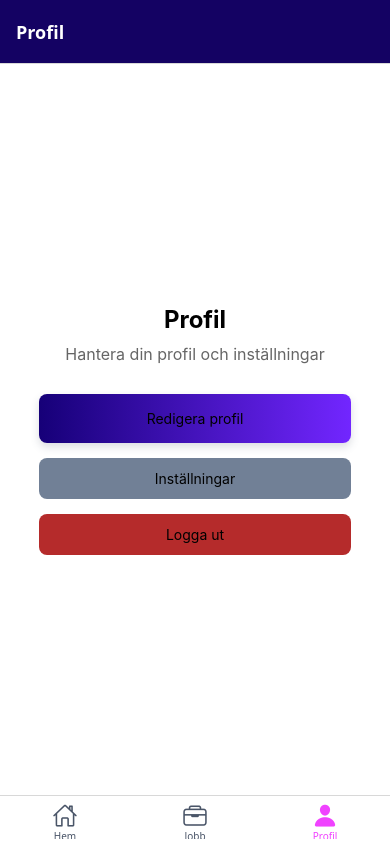
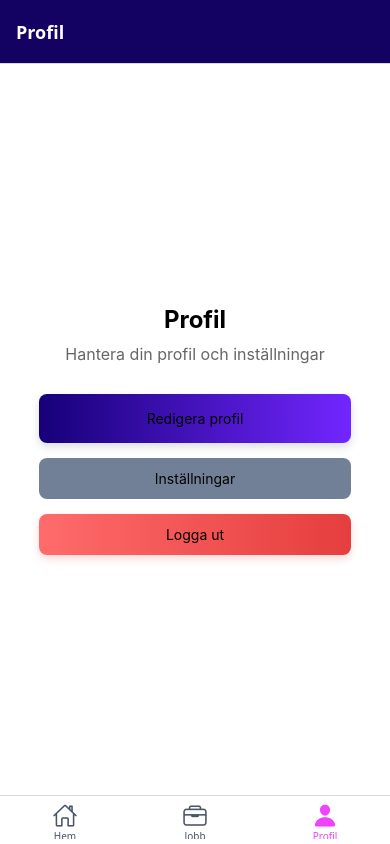
Before and after one commit to Nigora21-02/HireMock, a React Native app: screen /Profil in a window 390 px wide. Built offline with nearby package versions, Linux system fonts and the light colour scheme.

Commit message:
Add dynamic button with danger gradient color

```diff
--- a/components/button/Button.tsx
+++ b/components/button/Button.tsx
@@ -66,7 +66,28 @@ export default function Button({
     );
   }
 
-  // Regular TouchableOpacity for other variants
+
+  if (variant === 'danger' && !disabled && !loading) {
+    return (
+      <TouchableOpacity
+        onPress={onPress}
+        disabled={disabled || loading}
+        activeOpacity={0.8}
+        accessibilityLabel={accessibilityLabel}
+      >
+        <LinearGradient
+          colors={GradientTokens.error.colors as [string, string]}
+          start={GradientTokens.error.start}
+          end={GradientTokens.error.end}
+          style={Array.isArray(buttonStyle) ? Object.assign({}, ...buttonStyle) : buttonStyle}
+        >
+          {children}
+        </LinearGradient>
+      </TouchableOpacity>
+    );
+  }
+
+
   return (
     <TouchableOpacity
       style={buttonStyle}
--- a/components/button/styles.ts
+++ b/components/button/styles.ts
@@ -44,11 +44,18 @@ export const styles = StyleSheet.create({
   },
   outlineButton: {
     backgroundColor: 'transparent',
-    borderWidth: 2,
-    borderColor: ColorTokens.purple[800],
+    borderWidth: 1.2,
+    borderColor: ColorTokens.pink[500],
   },
   dangerButton: {
-    backgroundColor: ColorTokens.red[500],
+    shadowColor: '#E53E3E',
+    shadowOffset: {
+      width: 0,
+      height: 4,
+    },
+    shadowOpacity: 0.2,
+    shadowRadius: 8,
+    elevation: 8, // Android shadow
   },
   successButton: {
     backgroundColor: ColorTokens.green[500],
@@ -94,7 +101,7 @@ export const styles = StyleSheet.create({
     color: ColorTokens.white,
   },
   outlineText: {
-    color: ColorTokens.purple[800],
+    color: ColorTokens.blue[900],
   },
   dangerText: {
     color: ColorTokens.white,
--- a/components/button/styles/getButtonTextStyle.ts
+++ b/components/button/styles/getButtonTextStyle.ts
@@ -29,7 +29,7 @@ export const getButtonTextStyle = (variant: ButtonVariant, disabled: boolean): T
     case 'outline':
       return {
         ...baseStyle,
-        color: ColorTokens.purple[800],
+        color: ColorTokens.blue[700],
       };
     case 'danger':
       return {
--- a/constants/tokens.ts
+++ b/constants/tokens.ts
@@ -53,8 +53,8 @@ export const ColorTokens = {
   red: {
     50: '#FED7D7',
     100: '#FEB2B2',
-    500: '#b52b2bff',
-    600: '#C53030',
+    500: '#FF6B6B',
+    600: '#E53E3E',
     700: '#9B2C2C',
   },
 
@@ -147,7 +147,7 @@ export const GradientTokens = {
     end: { x: 1, y: 0 },
   },
   error: {
-    colors: [ColorTokens.red[100], ColorTokens.red[500]],
+    colors: [ColorTokens.red[500], ColorTokens.red[600]],
     start: { x: 0, y: 0 },
     end: { x: 1, y: 0 },
   },
```
